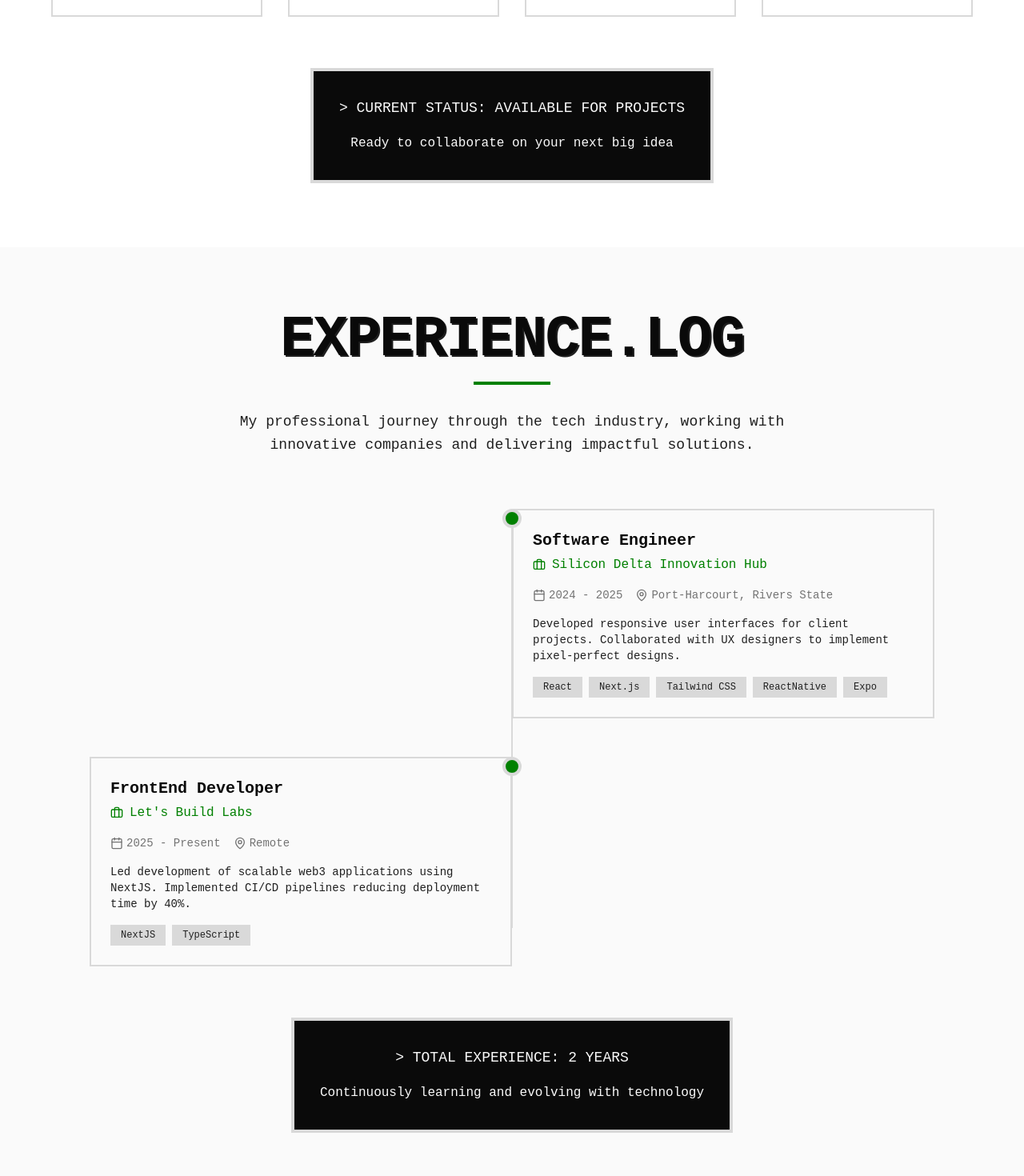
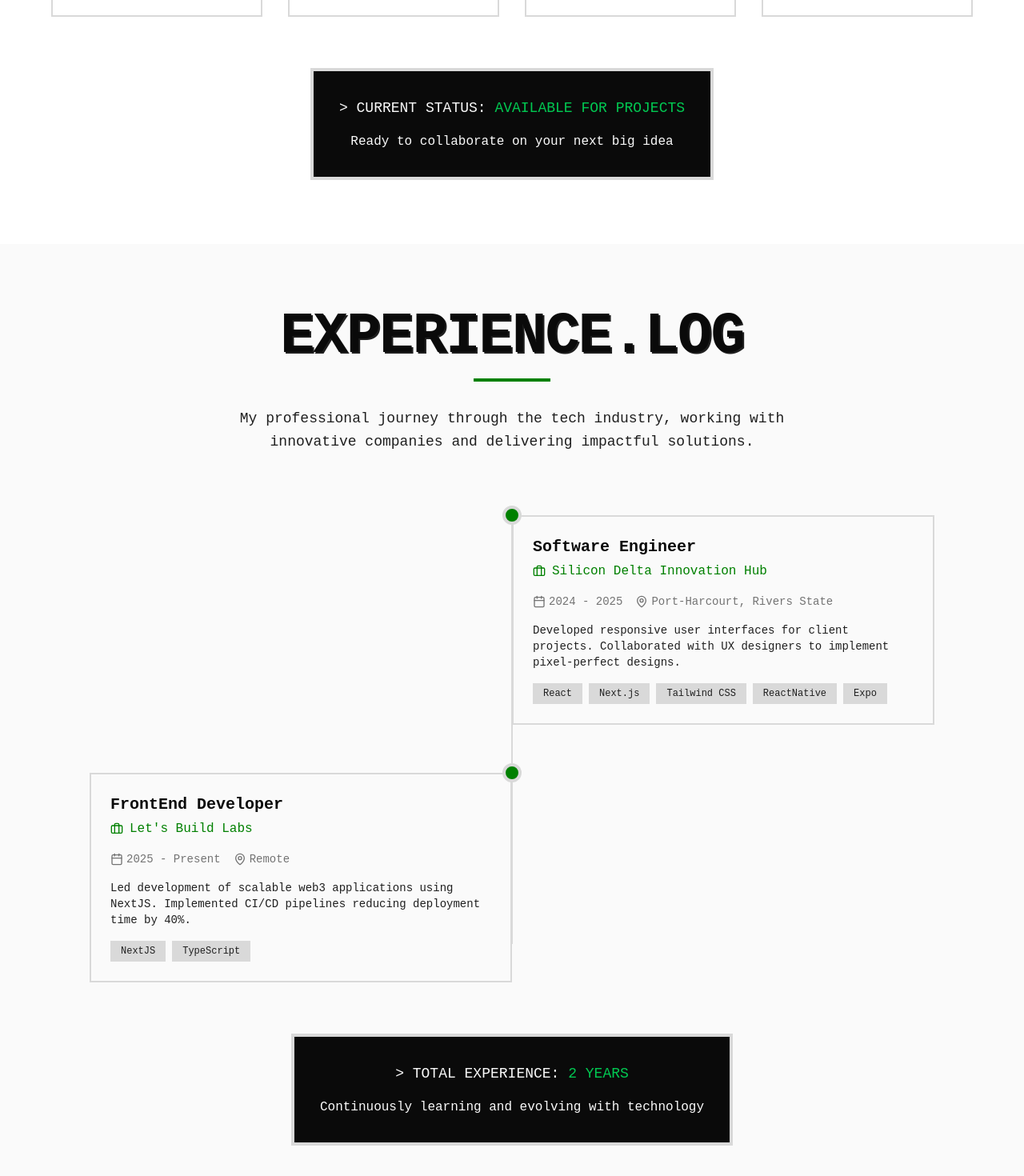
Before and after one commit to thedon-dev/PortfolioV2, a Next.js app: page / in a window 1280 px wide. Shown: the part 1380-2850 px from the top of the page at 80% size. Built offline with nearby package versions, Linux system fonts and the light colour scheme; no server answers.

Commit message:
Changed a few things and added smooth scrolling

```diff
--- a/package.json
+++ b/package.json
@@ -10,6 +10,7 @@
   },
   "dependencies": {
     "@emailjs/browser": "^4.4.1",
+    "@studio-freight/lenis": "^1.0.42",
     "framer-motion": "^12.22.0",
     "gsap": "^3.13.0",
     "lucide-react": "^0.540.0",
--- a/src/app/globals.css
+++ b/src/app/globals.css
@@ -172,7 +172,7 @@
   }
 
   html {
-    scroll-behavior: smooth;
+    /* scroll-behavior: smooth; */
   }
 
   body {
--- a/src/app/layout.tsx
+++ b/src/app/layout.tsx
@@ -1,6 +1,7 @@
 import type { Metadata } from "next";
 import "./globals.css";
 import { EmailJsProvider } from "@/components/EmailJsProvider";
+import { LenisProvider } from "@/components/LenisProvider";
 
 export const metadata: Metadata = {
   title: "Victor Jack | Portfolio",
--- a/src/app/page.tsx
+++ b/src/app/page.tsx
@@ -1,4 +1,5 @@
 import Footer from "@/components/Footer";
+import { LenisProvider } from "@/components/LenisProvider";
 import Navbar from "@/components/Navbar";
 import About from "@/sections/About";
 import Contact from "@/sections/Contact";
@@ -10,6 +11,7 @@ import Projects from "@/sections/Projects";
 export default function Home() {
   return (
     <div className="min-h-screen bg-background">
+      <LenisProvider>
         <Navbar />
         <Hero />
         <About />
@@ -18,6 +20,7 @@ export default function Home() {
         {/* <Gallery /> */}
         <Contact />
         <Footer />
+      </LenisProvider>
     </div>
   );
 }
--- /dev/null
+++ b/src/components/LenisProvider.tsx
@@ -0,0 +1,27 @@
+"use client";
+
+import { useEffect } from "react";
+import Lenis from "@studio-freight/lenis";
+
+export function LenisProvider({ children }: { children: React.ReactNode }) {
+  useEffect(() => {
+    if (typeof window === "undefined") return;
+
+    const lenis = new Lenis({
+      lerp: 0.03,
+      wheelMultiplier: 1.2,
+      smoothWheel: true,
+    });
+
+    const raf = (time: number) => {
+      lenis.raf(time);
+      requestAnimationFrame(raf);
+    };
+
+    requestAnimationFrame(raf);
+
+    return () => lenis.destroy();
+  }, []);
+
+  return <>{children}</>;
+}
--- a/src/sections/About.tsx
+++ b/src/sections/About.tsx
@@ -93,10 +93,13 @@ const About = () => {
           className={`mt-16 text-center ${isVisible ? "fade-in-delayed" : ""}`}
         >
           <div className="bg-retro-black text-retro-white p-8 border-4 border-retro-dark inline-block">
-            <p className="font-retro text-lg mb-4">
-              &gt; CURRENT STATUS: AVAILABLE FOR PROJECTS
+            <p className="font-retro lg:text-lg mb-4">
+              &gt; CURRENT STATUS:{" "}
+              <span className="text-retro-accent text-green-500">
+                AVAILABLE FOR PROJECTS
+              </span>
             </p>
-            <p className="retro-body">
+            <p className="retro-body text-xs lg:text-base">
               Ready to collaborate on your next big idea
             </p>
           </div>
--- a/src/sections/Experience.tsx
+++ b/src/sections/Experience.tsx
@@ -74,7 +74,7 @@ const Experience = () => {
             >
               <div className="absolute left-4 md:left-1/2 w-6 h-6 bg-retro-accent rounded-full border-4 border-retro-white transform -translate-x-1/2 z-10"></div>
               <div
-                className={`ml-12 md:ml-0 md:w-1/2 ${
+                className={`ml-[15px] md:ml-0 mt-3 md:w-1/2 ${
                   index % 2 === 0 ? "md:pr-12" : "md:pl-12"
                 }`}
               >
@@ -91,7 +91,7 @@ const Experience = () => {
                     </div>
                   </div>
 
-                  <div className="flex items-center text-retro-medium text-sm mb-4">
+                  <div className="flex  flex-col gap-2 lg:gap-0 lg:flex-row lg:items-center text-retro-medium text-sm mb-4">
                     <div className="flex items-center mr-4">
                       <Calendar size={16} className="mr-1" />
                       {exp.period}
@@ -126,10 +126,11 @@ const Experience = () => {
           className={`mt-16 text-center ${isVisible ? "fade-in-delayed" : ""}`}
         >
           <div className="bg-retro-black text-retro-white p-8 border-4 border-retro-dark inline-block">
-            <p className="font-retro text-lg mb-4">
-              &gt; TOTAL EXPERIENCE: 2 YEARS
+            <p className="font-retro lg:text-lg mb-4">
+              &gt; TOTAL EXPERIENCE:{" "}
+              <span className="text-green-500">2 YEARS</span>
             </p>
-            <p className="retro-body">
+            <p className="retro-body text-xs lg:text-base">
               Continuously learning and evolving with technology
             </p>
           </div>
--- a/src/sections/Projects.tsx
+++ b/src/sections/Projects.tsx
@@ -50,7 +50,7 @@ const Projects = () => {
       liveLink: "iblog.pxxl.live",
     },
     {
-      title: "E-COMMERCE.WEP",
+      title: "E-COMMERCE.WEB",
       category: "FULLSTACK",
       description: "An e-commerce store for customized stickers",
       tech: ["NextJS", "TailwindCSS", "MongoDB"],
```
Also changed, not shown: 1 other file (tests, documents, lock files or other folders). Lines whose indentation alone changed are shown as unchanged.
